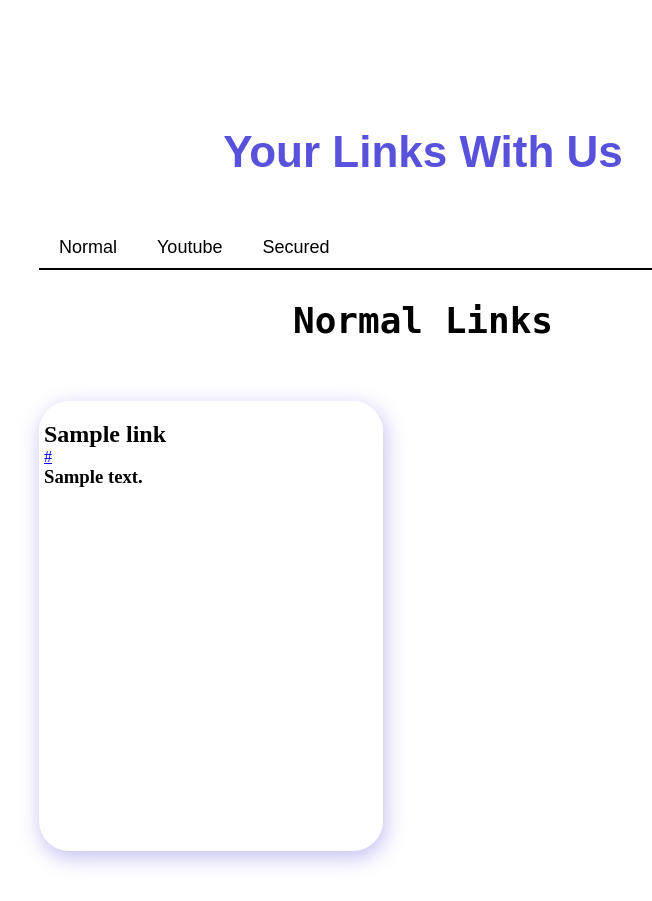
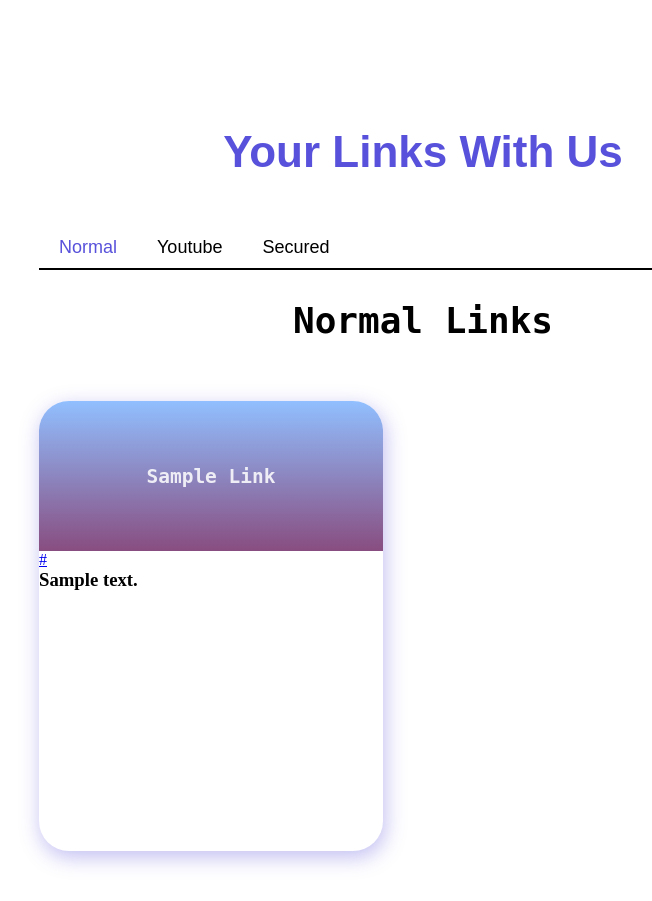
Before and after one commit to Sarthakischauhan/domain-keeper, a Flask app: template main_app/templates/account.html in a window 1280 px wide. Shown: the part 842-1743 px from the top of the page, without its empty margins (217-869 px from the left). Run offline with Flask 2, Linux system fonts and the light colour scheme; the template is opened without the code that fills it: values that come from a table or form of the project are taken from there, others are empty; a user stored in the database is signed in; tables that the repository leaves empty hold one stand-in row (values such as "Sample post").

Commit message:
display links page

```diff
--- a/main_app/ext.py
+++ b/main_app/ext.py
@@ -13,10 +13,20 @@ migrate = Migrate(app,db)
 login_manager.login_view = "auth_bp.login"
 
 @app.context_processor
-def success_rate():
+def push_to_templates():
     def success_or_not(messages):
         if "Unsuccessfull" in messages[0]:
             return False
         else :
             return True
-    return dict(success_or_not=success_or_not,len=len)
+
+    def title_unfold(title):
+        title = title.strip().split("-")
+        title = ' '.join(title)
+        return title
+
+    return dict(
+            success_or_not = success_or_not,
+            len = len,
+            title_unfold = title_unfold,
+            )
--- a/main_app/routes.py
+++ b/main_app/routes.py
@@ -38,10 +38,12 @@ def add_link():
     f=Fernet(app.config["ENCRYPTION_KEY"])
     if request.method == "POST":
         url= request.form["url"]
+        title = request.form["title"].strip().split()
+        title = '-'.join(title)
         if request.form["type"]=="protected":
             url = f.encrypt(url.encode())
         link1=Link(user_link=url,
-            title=request.form["title"],
+            title=title,
             link_type=request.form["type"],
             description=request.form["desc"],
             owner=current_user)
--- a/main_app/static/account.css
+++ b/main_app/static/account.css
@@ -107,6 +107,10 @@
     border-bottom: 2px black solid;
 }
 
+#sec-link1{
+    color: rgb(88,81,219);
+}
+
 .sec-nav{
     margin: 0 20px;
     list-style: none;
@@ -140,13 +144,13 @@
     display: grid;
     grid-row-gap: : 20px;
     grid-column-gap: 80px;
+    align-content: center;
     /*grid-template-columns: 1fr 2fr 1fr;*/
-    grid-template-columns: repeat(auto-fill, minmax(270px, 1fr));
+    grid-template-columns: repeat(auto-fill, minmax(270px, 0.5fr));
 }
 
 
 .link-box{
-    padding: 20px 5px 0 5px;
     border-radius: 30px;
     box-shadow: 2px 6px 20px 1px rgba(88,81,219,0.35);
     height: 450px;
@@ -154,6 +158,25 @@
 }
 /*rgba(0,0,0,0.55)*/
 
+.box-head{
+    width: 100%;
+    height: 150px;
+    background-blend-mode: multiply;
+    border-top-right-radius: 30px;
+    background:linear-gradient(-180deg, rgb(145 191 255) 0%, #884D80 100%);
+    border-top-left-radius: 30px;
+    display: flex;
+    justify-content: center;
+    align-items: center;
+    text-transform: capitalize;
+    color: rgba(255,255,255,0.85);
+    font-weight: bold;
+    font-family: monospace;
+    padding: 0px 5px;
+    text-overflow: ellipsis;
+    white-space: nowrap;
+    overflow: hidden;
+}
 
 
 
--- a/main_app/templates/account.html
+++ b/main_app/templates/account.html
@@ -50,8 +50,12 @@
             {% if links %}
                 {% for link in links %}
                     <div class="link-box">
-                        <h1>{{ link.title }}</h1>
-                        <a href="{{ link.user_link }}" target="_blank">{{ link.user_link }}</a>
+                        <div class="box-head">
+                            <h1 id="box-head">{{ title_unfold(link.title) }}</h1>
+                        </div>
+                        <div class="box-link">
+                            <a href="{{ link.user_link }}" target="_blank">{{ link.user_link }}</a>
+                        </div>
                         <h3>{{ link.description }}</h3>
                     </div>
                 {% endfor %}
@@ -60,6 +64,4 @@
     </div>
 </section>
 
-
-
 {% endblock %}
```
